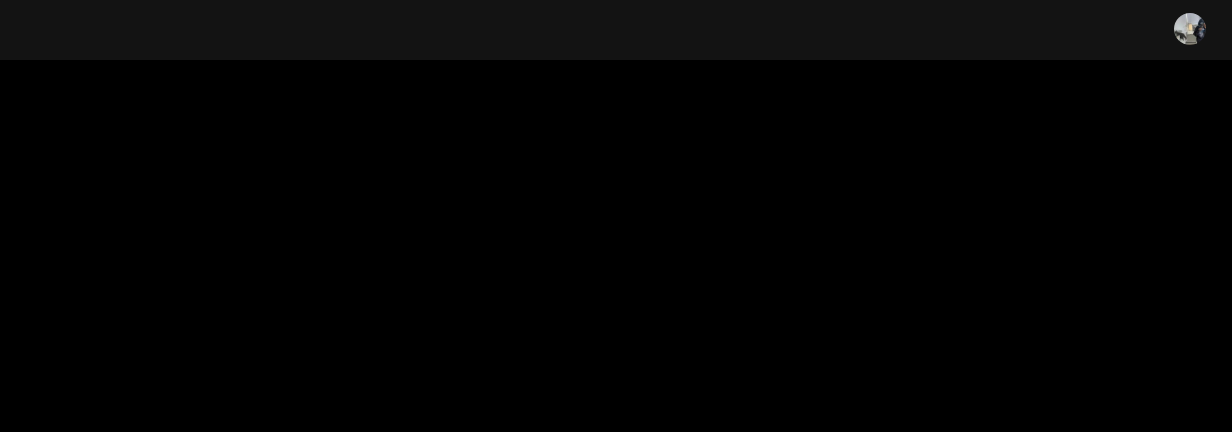
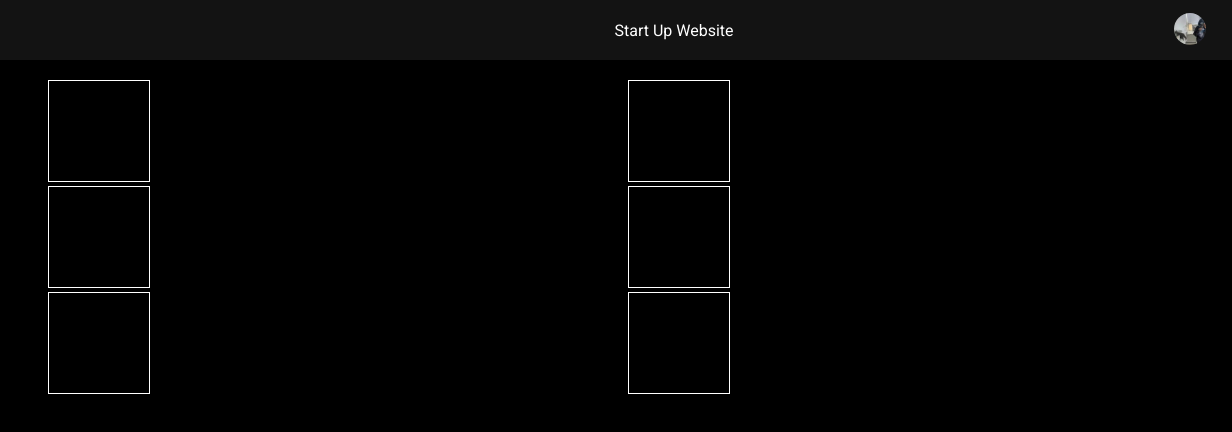
Before and after one commit to RakeemOsama/startup-website, a plain HTML site: page homePage.html in a window 1280 px wide. Shown: the full height of the page, 48-1280 px from the left. Drawn offline with Linux system fonts and the light colour scheme.

Commit message:
Made a setup for the cotent container

```diff
--- a/homePage.css
+++ b/homePage.css
@@ -1,5 +1,9 @@
 .header{
   background-color: rgba(23, 23, 23, 0.838);
+  backdrop-filter: blur(10px);
+  /* Safari support */
+  -webkit-backdrop-filter: blur(10px);
+
 
   display: flex;
   align-items: center;
@@ -12,6 +16,13 @@
   height: 60px;
 }
 
+.content-container{
+  display: grid;
+  margin-left: auto;
+  margin-right: auto;
+
+  grid-template-columns: repeat(2, 1fr);
+}
 
 .header .left-section {
   width: 208px;
--- a/homePage.html
+++ b/homePage.html
@@ -22,7 +22,7 @@
     </div>
 
     <div class="middle">
-
+      <p>Start Up Website</p>
     </div>
 
     <div class="right-section">
@@ -34,5 +34,27 @@
     </div>
 
   </div>
+
+  <div class="content-container">
+    <!-- Test shi -->
+    <div>
+      <canvas id="myCanvas" width="100" height="100" style="border:1px solid #ffffff;"></canvas>
+    </div>
+    <div>
+      <canvas id="myCanvas" width="100" height="100" style="border:1px solid #ffffff;"></canvas>
+    </div>
+    <div>
+      <canvas id="myCanvas" width="100" height="100" style="border:1px solid #ffffff;"></canvas>
+    </div>
+    <div>
+      <canvas id="myCanvas" width="100" height="100" style="border:1px solid #ffffff;"></canvas>
+    </div>
+    <div>
+      <canvas id="myCanvas" width="100" height="100" style="border:1px solid #ffffff;"></canvas>
+    </div>
+    <div>
+      <canvas id="myCanvas" width="100" height="100" style="border:1px solid #ffffff;"></canvas>
+    </div>
+  </div>
 </body>
 </html>
--- a/styles/index_styles.css
+++ b/styles/index_styles.css
@@ -3,6 +3,10 @@ body{
   font-family: Roboto, Arial;
   margin: 0;
   background-color: black;
+  padding-top: 80px;
+  padding-left: 96px;
+  padding-right: 24px;
+
 }
 
 p{
```
